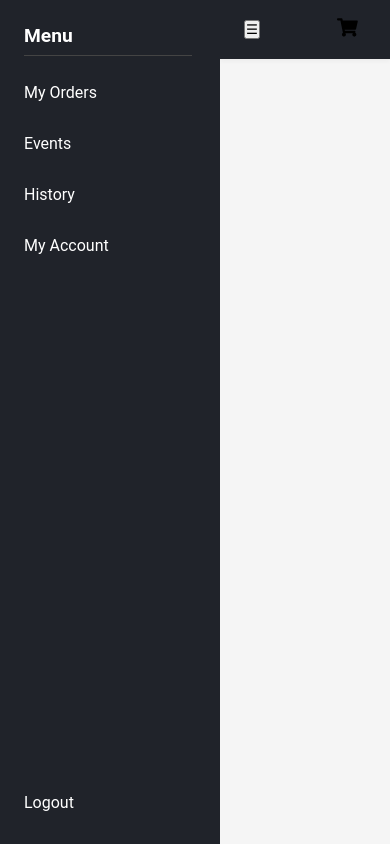
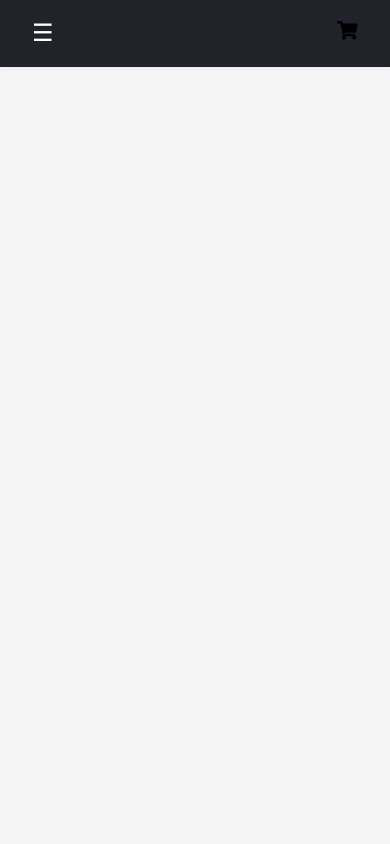
Before and after one commit to LianaTuta/frontend-react, a React (Create React App) app in the folder my-app/: page / in a window 390 px wide. Built offline with nearby package versions, Linux system fonts and the light colour scheme.

Commit message:
u[daye fontedn

```diff
--- a/my-app/src/Order/CartContext.js
+++ b/my-app/src/Order/CartContext.js
@@ -1,5 +1,5 @@
 import React, { createContext, useContext, useEffect, useState } from "react";
-import { formatDate } from "../utils/formatDate";
+
 
 const CartContext = createContext();
 export const useCart = () => useContext(CartContext);
--- a/my-app/src/sidebar/Header.css
+++ b/my-app/src/sidebar/Header.css
@@ -50,3 +50,22 @@
     border-radius: 999px;
     font-weight: 600;
   }
+
+
+  .toggle-button {
+  background: none;
+  border: none;
+  color: white;
+  font-size: 1.5rem;
+  padding: 0.5rem;
+  cursor: pointer;
+  border-radius: 6px;
+  display: flex;
+  align-items: center;
+  justify-content: center;
+  transition: background-color 0.2s ease;
+}
+
+.toggle-button:hover {
+  background-color: rgba(255, 255, 255, 0.1);
+}
--- a/my-app/src/sidebar/SideBarLayout.css
+++ b/my-app/src/sidebar/SideBarLayout.css
@@ -1,7 +1,7 @@
 :root {
-  --sidebar-width: 220px;
-  --sidebar-collapsed-width: 0px;
-  --header-height: 60px;
+  --sidebar-width: 15vw;
+  --sidebar-collapsed-width: 0vw;
+  --header-height: 8vh;
   --bg-dark: #20232a;
   --bg-hover: #333;
   --text-light: #fff;
@@ -120,9 +120,40 @@
 .sidebar-top {
   overflow-y: auto;
   flex: 1;
-  padding-right: 4px;
+  padding-right: 0.5rem;
 }
 
 .sidebar-bottom {
   margin-top: 1rem;
 }
+
+@media (max-width: 768px) {
+  .sidebar {
+    width: 70vw;
+    transform: translateX(-100%);
+    transition: transform 0.3s ease;
+  }
+
+  .sidebar-layout.collapsed .sidebar {
+    transform: translateX(0);
+  }
+
+  .main-area {
+    margin-left: 0;
+    width: 100%;
+  }
+
+  .sidebar-title,
+  .sidebar-menu li a,
+  .logout-button {
+    text-align: left;
+    writing-mode: horizontal-tb;
+    transform: rotate(0deg);
+    white-space: nowrap;
+  }
+
+  .sidebar-menu li {
+    text-align: left;
+    margin-bottom: 1.2rem;
+  }
+}
```
